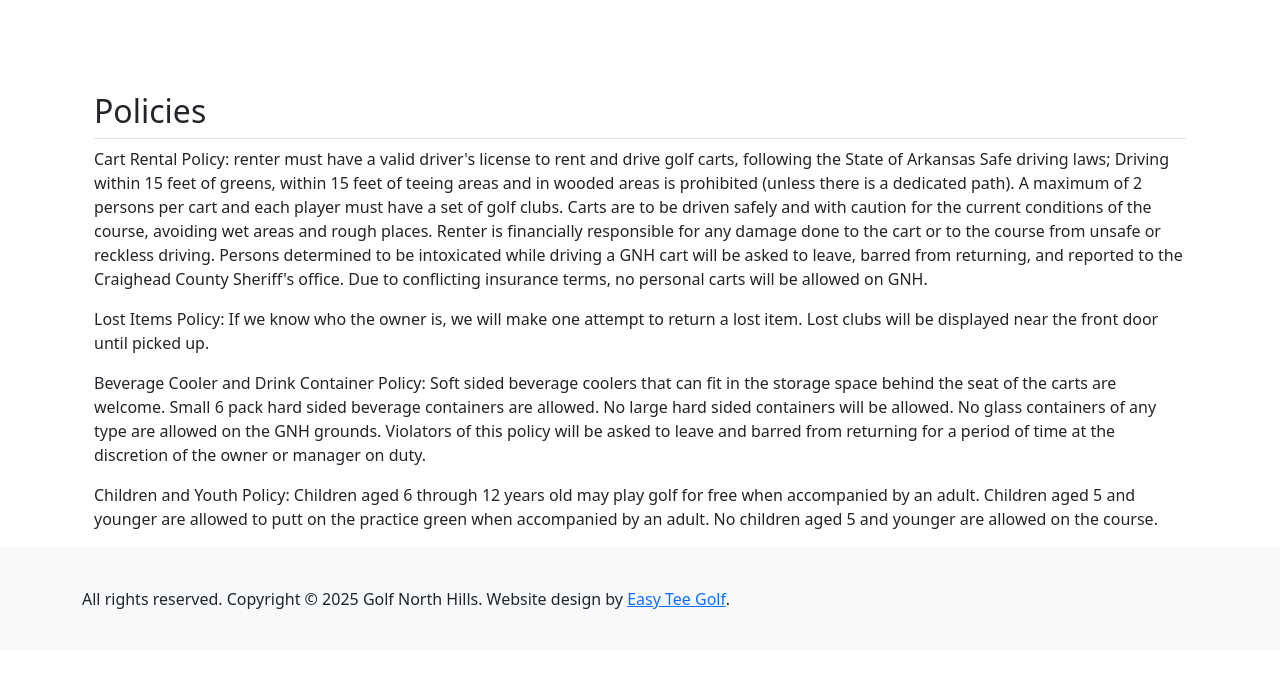
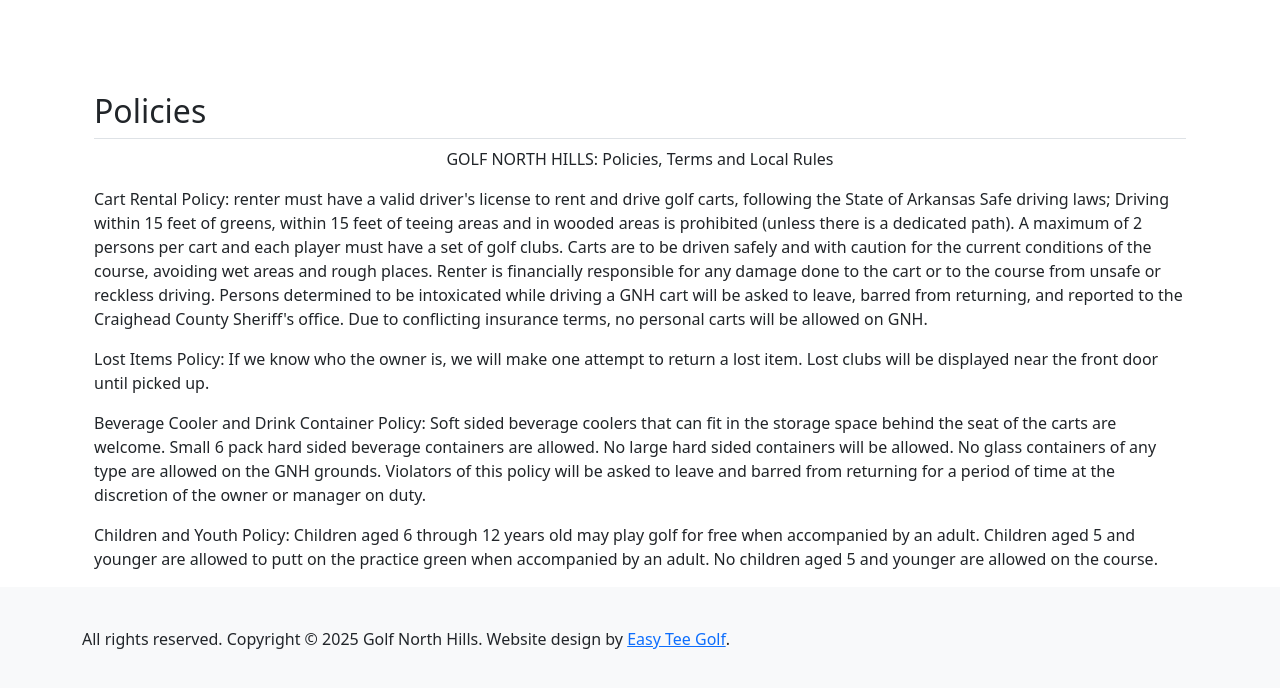
Before and after one commit to easyteegolf/golf-north-hills, a Jekyll site: the page built from index.html, in a window 1280 px wide and 900 px high, scrolled down 2918 px, cut to the strip 209-897 px from the top of the window. Built offline with Jekyll 4.4.1, drawn with Linux system fonts in a browser that asks for light colours; before the commit the page ends 3778 px from its top, so only the background shows below that.

Commit message:
add policies title

```diff
--- a/index.html
+++ b/index.html
@@ -288,6 +288,9 @@
     <h2 class="pb-2 border-bottom">Policies</h2>
     <div class="row">
         <div class="col">
+            <p class="text-center">
+                GOLF NORTH HILLS: Policies, Terms and Local Rules
+            </p>
             <p>
                 Cart Rental Policy: renter must have a valid driver's license to rent and drive golf carts, following the State of Arkansas Safe driving laws; Driving within 15 feet of greens, within 15 feet of teeing areas and in wooded areas is prohibited (unless there is a dedicated path). A maximum of 2 persons per cart and each player must have a set of golf clubs. Carts are to be driven safely and with caution for the current conditions of the course, avoiding wet areas and rough places. Renter is financially responsible for any damage done to the cart or to the course from unsafe or reckless driving. Persons determined to be intoxicated while driving a GNH cart will be asked to leave, barred from returning, and reported to the Craighead County Sheriff's office. Due to conflicting insurance terms, no personal carts will be allowed on GNH.
             </p>
```
